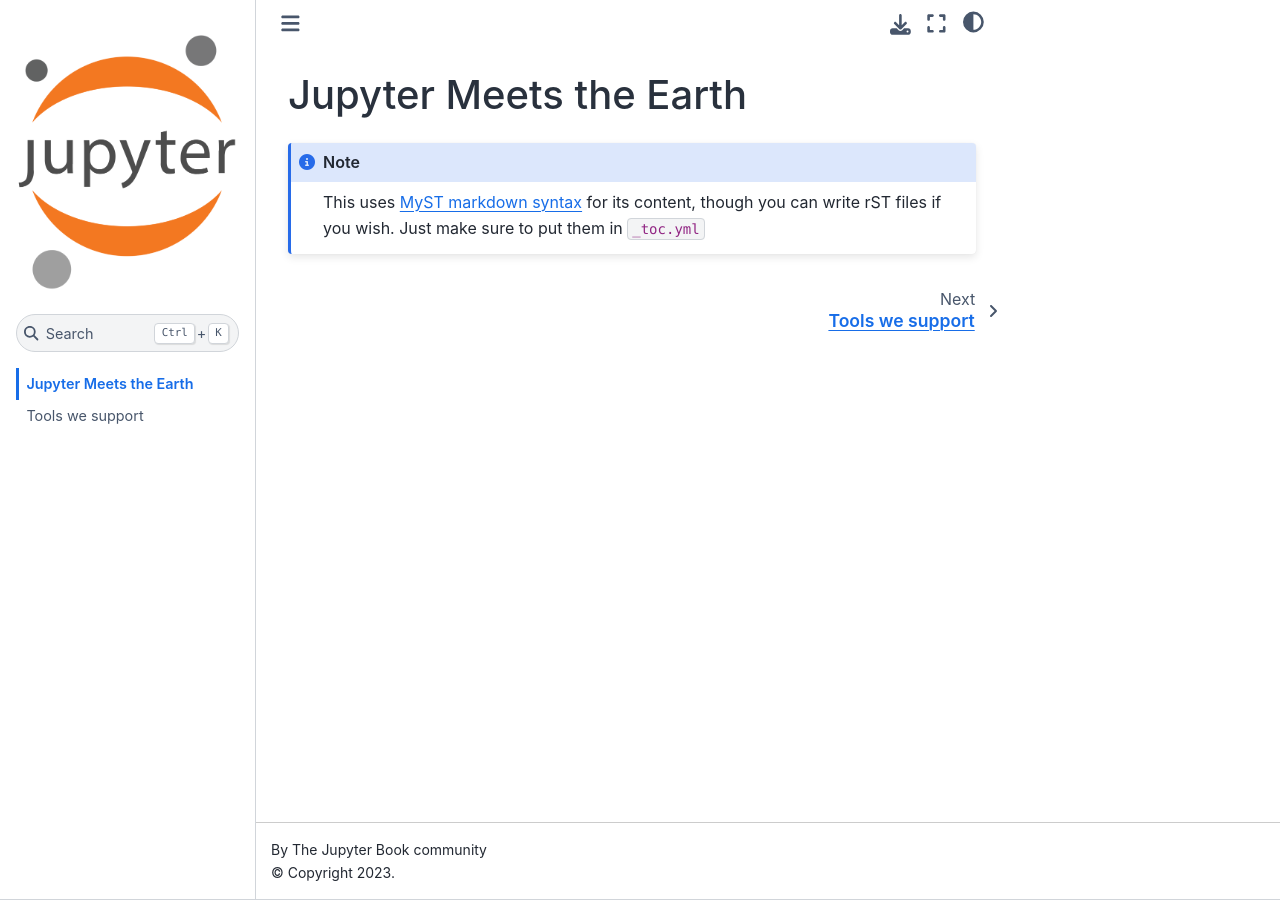
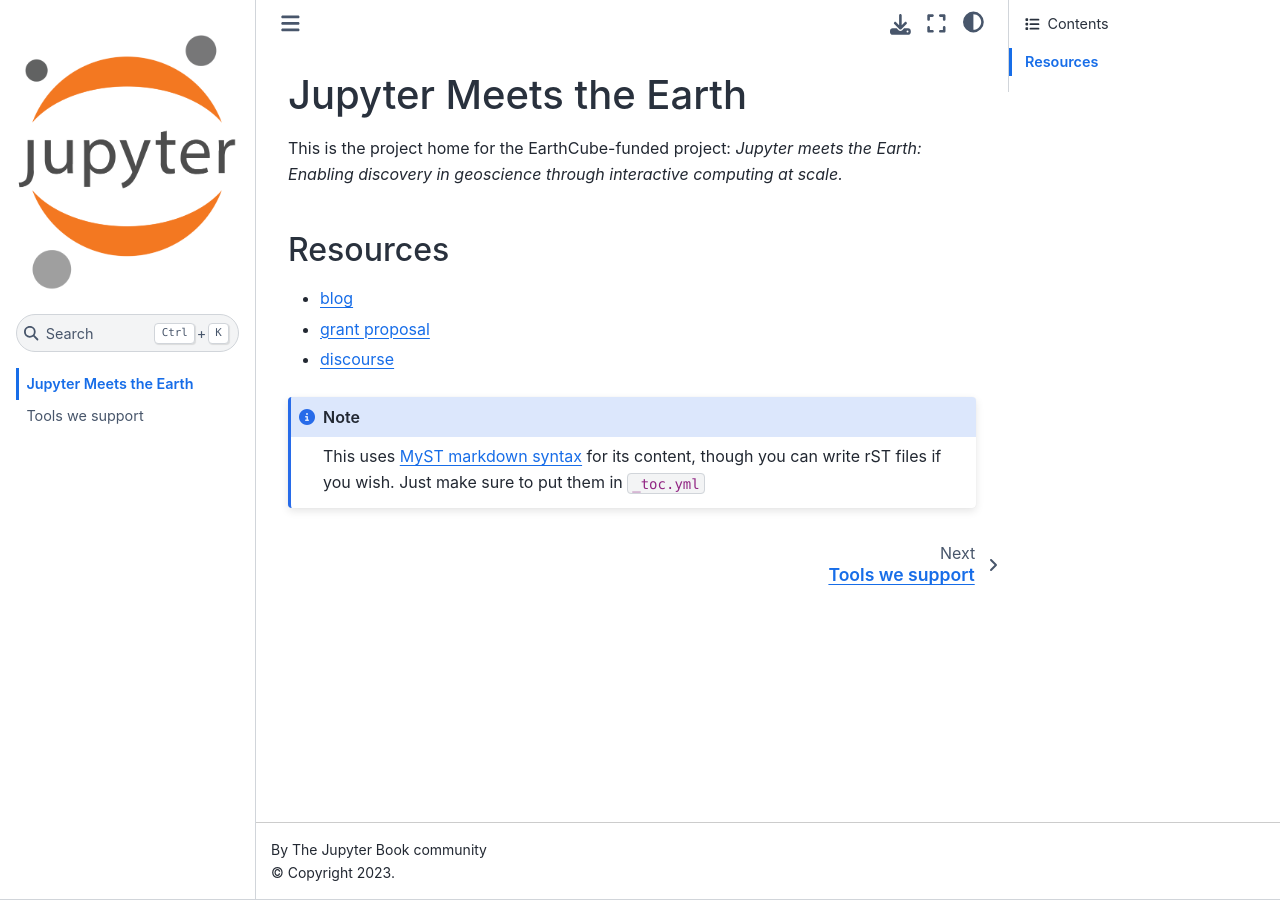
Before and after one commit to pangeo-data/jupyter-earth, a Jupyter Book: the page built from docs/index.md, in a window 1280 px wide. Built offline with Jupyter Book 1.0.4 settings and Sphinx 7.4.7 and the Sphinx Book theme 1.1.4, drawn with Linux system fonts in a browser that asks for light colours.

Commit message:
add some initial info on the project

````diff
--- a/docs/index.md
+++ b/docs/index.md
@@ -1,4 +1,13 @@
 # Jupyter Meets the Earth
+
+This is the project home for the EarthCube-funded project:
+_Jupyter meets the Earth: Enabling discovery in geoscience through interactive computing at scale._
+
+## Resources
+
+- [blog](https://blog.jupyter.org/jupyter-meets-the-earth-1b0eb33c83f?source=friends_link&sk=945065ffe0c101b6c8ec369425574600)
+- [grant proposal](https://zenodo.org/record/3369939)
+- [discourse](https://discourse.jupyter.org/t/jupyter-meets-the-earth-project-thread/3225)
 
 ```{note}
 This uses [MyST markdown syntax](https://myst-parser.readthedocs.io/en/latest/using/syntax.html)
````
